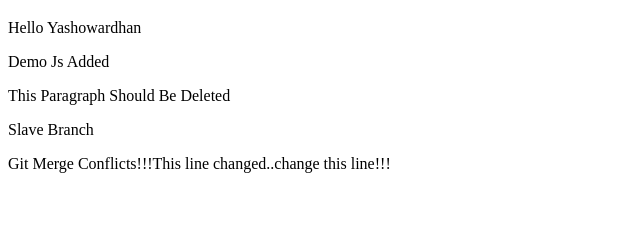
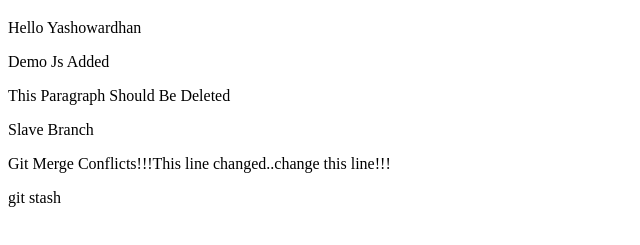
Before and after one commit to Yashowardhan007/Git-Cheat-Sheet, a plain HTML site: page index.html in a window 1280 px wide. Shown: the part 61-306 px from the top of the page, without its empty margins (0-640 px from the left). Drawn offline with Linux system fonts and the light colour scheme.

Commit message:
Git Stash Code

```diff
--- a/index.html
+++ b/index.html
@@ -14,5 +14,6 @@
 
   <p>Slave Branch</p>
   <p>Git Merge Conflicts!!!This line changed..change this line!!!</p>
+  <p>git stash</p>
 </body>
 </html>
```
